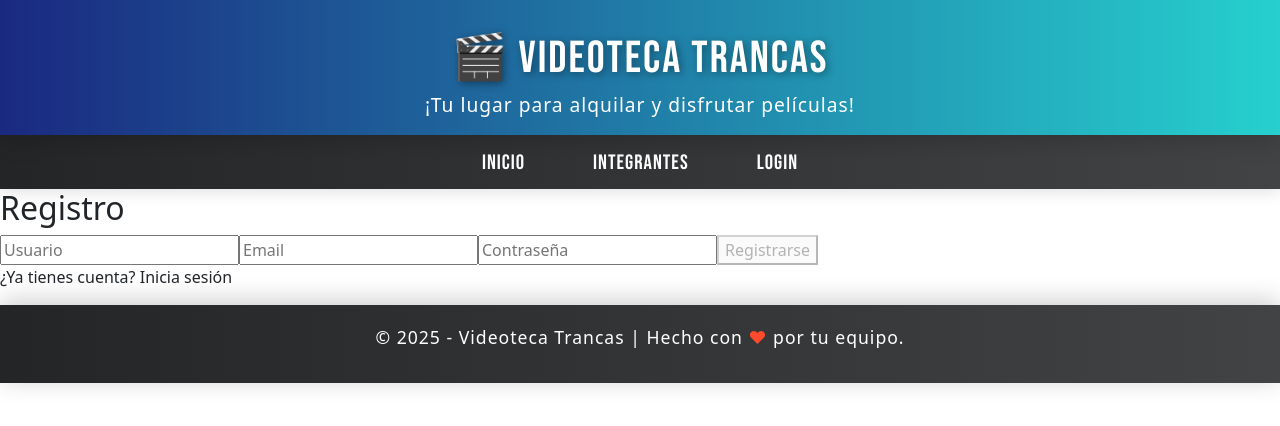
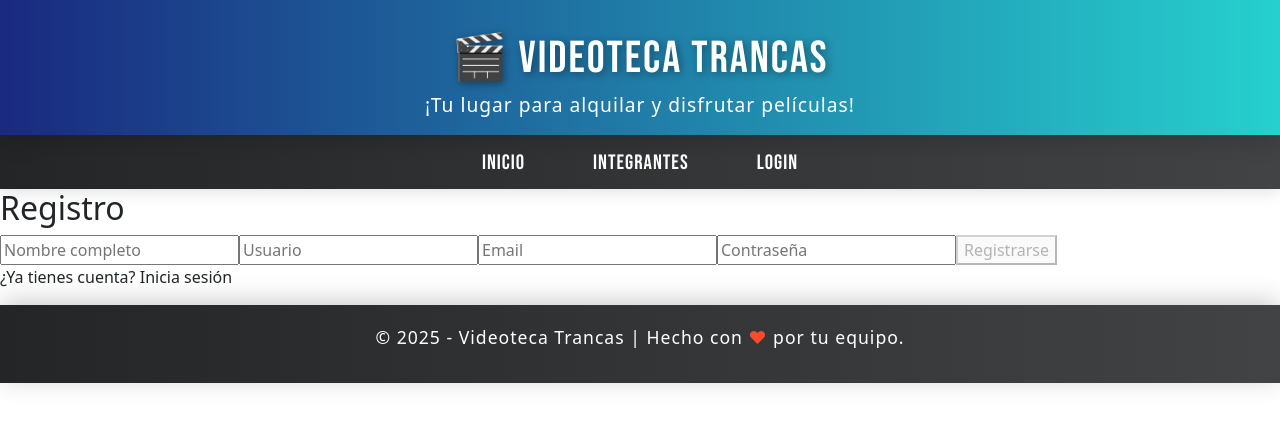
Before and after one commit to Pato-24/TP-FINAL-VIDEOTECA, a React (Vite) app: page /registro in a window 1280 px wide. Shown: the top 426 px of the page. Built offline with nearby package versions, Linux system fonts and the light colour scheme.

Commit message:
Actualiza Registro.jsx

```diff
--- a/src/pages/Registro.jsx
+++ b/src/pages/Registro.jsx
@@ -2,7 +2,10 @@ import { useState } from "react";
 import axios from "axios";
 import { useNavigate } from "react-router-dom";
 
+// Componente de registro de usuario
 const Registro = () => {
+    // Estados para los campos del formulario y control de errores/carga
+  const [nombre, setNombre] = useState("");
   const [usuario, setUsuario] = useState("");
   const [password, setPassword] = useState("");
   const [email, setEmail] = useState("");
@@ -10,6 +13,7 @@ const Registro = () => {
   const [loading, setLoading] = useState(false);
   const navigate = useNavigate();
 
+  // Función que maneja el envío del formulario de registro
   const handleRegistro = async (e) => {
     e.preventDefault();
     setError("");
@@ -23,14 +27,16 @@ const Registro = () => {
         setLoading(false);
         return;
       }
-      // Crea el nuevo usuario con rol "user"
+      // Si no  existe, crea el nuevo usuario con rol "cliente"
       await axios.post("http://localhost:3001/usuarios", {
+        nombre,
         usuario,
         password,
         email,
-        rol: "user"
+        rol: "cliente"
       });
-      alert("¡Registro exitoso! Bienvenido a Videoteca Trancas, ahora puedes disfrutar de las mejores películas");
+      alert("¡Registro exitoso! Bienvenido a Videoteca Trancas.");
+      // Redirige al login después del registro exitoso
       navigate("/login");
     } catch (err) {
       setError("Error al registrar usuario");
@@ -41,9 +47,18 @@ const Registro = () => {
 
   return (
     <div className="registro-container">
+      {/* Formulario de registro */}
       <form onSubmit={handleRegistro} className="registro-form">
         <h2>Registro</h2>
+        {/* Muestra mensaje de error si existe */}
         {error && <p className="registro-error">{error}</p>}
+        <input
+          type="text"
+          placeholder="Nombre completo"
+          value={nombre}
+          onChange={(e) => setNombre(e.target.value)}
+          required
+        />
         <input
           type="text"
           placeholder="Usuario"
@@ -65,9 +80,11 @@ const Registro = () => {
           onChange={(e) => setPassword(e.target.value)}
           required
         />
-        <button type="submit" disabled={!usuario || !password || !email || loading}>
+        {/* Botón de registro, deshabilitado si falta algún campo o está cargando */}
+        <button type="submit" disabled={!nombre || !usuario || !password || !email || loading}>
           {loading ? "Registrando..." : "Registrarse"}
         </button>
+        {/* Enlace para ir al login si ya tiene cuenta */}
         <p className="registro-link">
           ¿Ya tienes cuenta?{" "}
           <span onClick={() => navigate("/login")} className="link-login">
```
